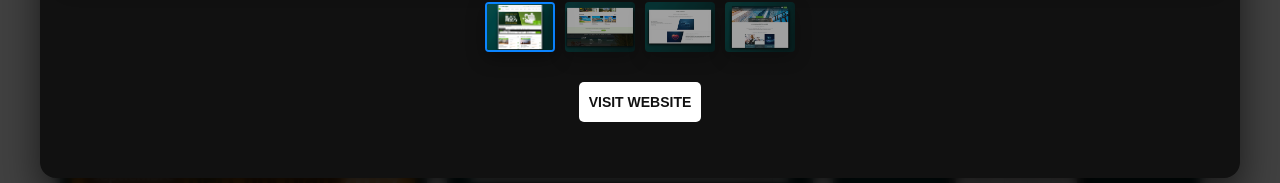
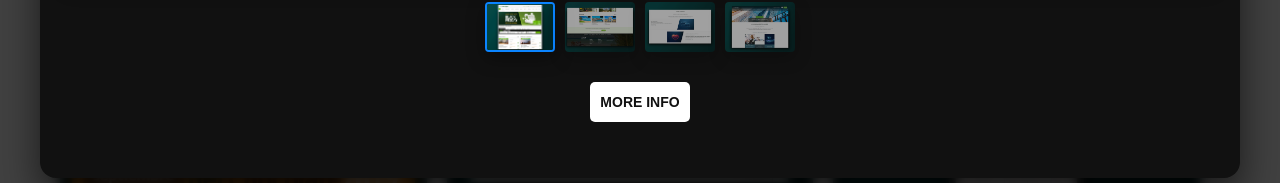
Before and after one commit to franmw07/desanddev.com, a React (Vite) app: page / in a window 1280 px wide. Both pictures are taken after a click on the element 243 px from the left and 2883 px from the top of the page. Shown: the part 3095-3278 px from the top of the page. Built offline with nearby package versions, Linux system fonts and the light colour scheme; a web font is replaced by a local one.

Commit message:
change text in links

```diff
--- a/src/components/Modal/Modal.jsx
+++ b/src/components/Modal/Modal.jsx
@@ -41,9 +41,13 @@ export default function Modal({ item, lang, onClose }) {
                   />
                 ))}
               </div>
+              {item.links != undefined && (
                 <div className={styles.links}>
-              {item.links != undefined && ( <a href={item.links} target="_blank">{lang === "es" ? "Ver mas" : "More info"}</a> )}
+                  <a href={item.links} target="_blank">
+                    {lang === "es" ? "Ver mas" : "More info"}
+                  </a>
                 </div>
+              )}
             </>
           </>
         )}
@@ -73,9 +77,13 @@ export default function Modal({ item, lang, onClose }) {
                   />
                 ))}
               </div>
+              {item.links != undefined && (
                 <div className={styles.links}>
-              {item.links != undefined && ( <a href={item.links} target="_blank">{lang === "es" ? "visitar web" : "visit website"}</a> )}
+                  <a href={item.links} target="_blank">
+                    {lang === "es" ? "Ver mas" : "More info"}
+                  </a>
                 </div>
+              )}
             </>
           </>
         )}
```
Lines whose indentation alone changed are shown as unchanged.
